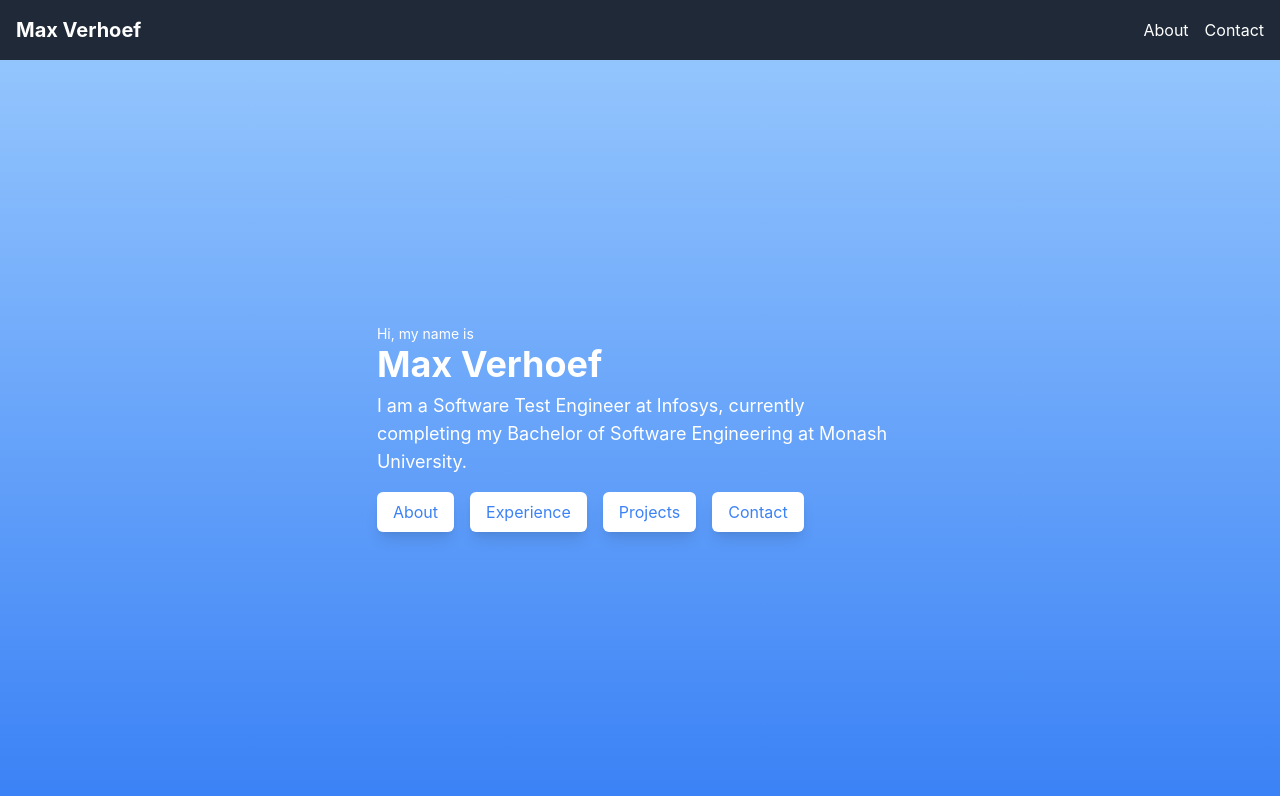
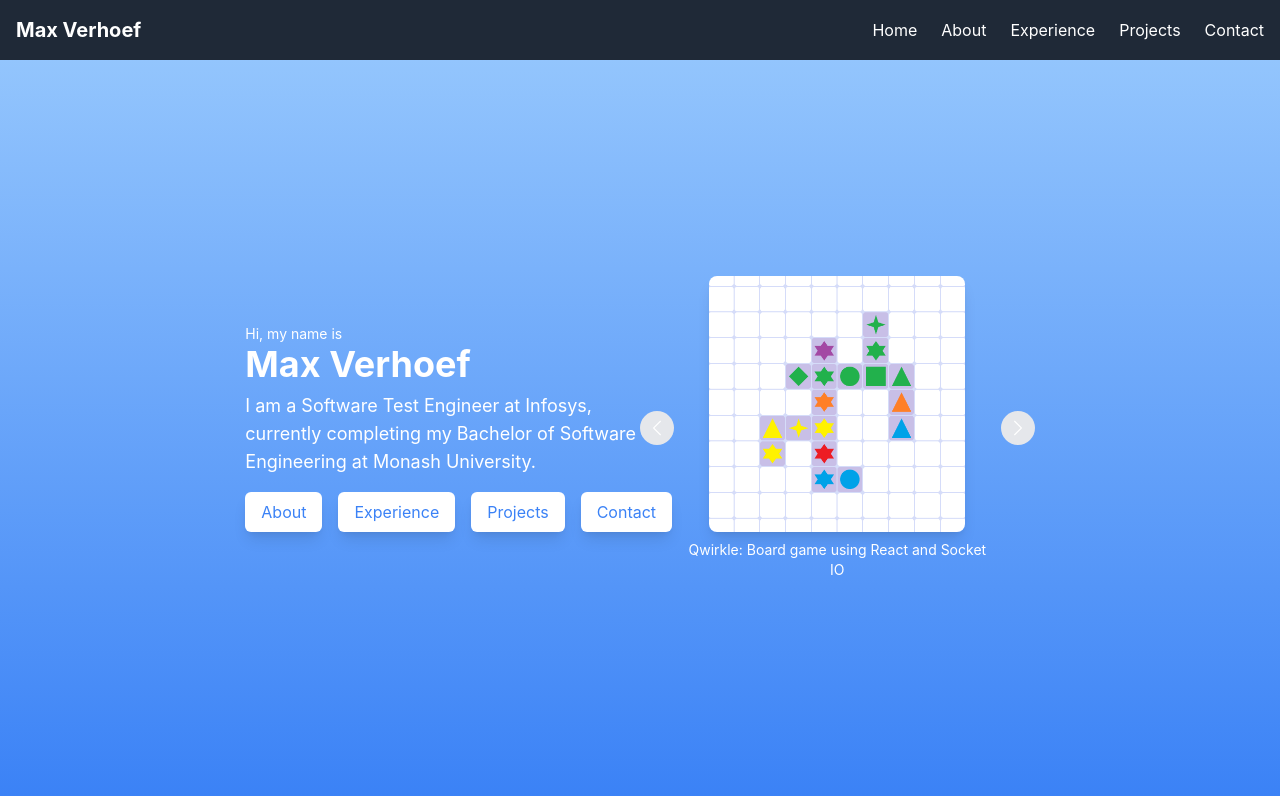
Before and after one commit to ae0n1an/Portfolio, a React (Create React App) app: page / in a window 1280 px wide. Built offline with nearby package versions, Linux system fonts and the light colour scheme.

Commit message:
added projects scroller to homepage

```diff
--- a/package.json
+++ b/package.json
@@ -14,6 +14,7 @@
     "postcss": "^8.4.35",
     "react": "^18.2.0",
     "react-dom": "^18.2.0",
+    "react-icons": "^5.0.1",
     "react-router-dom": "^6.22.2",
     "react-scripts": "5.0.1",
     "tailwindcss": "^3.4.1",
--- a/public/index.html
+++ b/public/index.html
@@ -7,7 +7,7 @@
     <meta name="theme-color" content="#000000" />
     <meta
       name="description"
-      content="Web site created using create-react-app"
+      content="Web sortfolio site for Max Verhoef using React and Tailwind CSS"
     />
     <link rel="apple-touch-icon" href="%PUBLIC_URL%/logo192.png" />
     <!--
--- a/src/components/Header.tsx
+++ b/src/components/Header.tsx
@@ -6,9 +6,18 @@ const Header: React.FC = () => {
     <header className="bg-gray-800 p-4 flex justify-between items-center">
       <div className="text-white text-xl font-bold">Max Verhoef</div>
       <nav>
-        <ul className="flex space-x-4">
+        <ul className="flex space-x-6">
+          <li>
+            <Link to="/" className="text-white hover:text-gray-300">Home</Link>
+          </li>
           <li>
             <Link to="/about" className="text-white hover:text-gray-300">About</Link>
+          </li>
+          <li>
+            <Link to="/about" className="text-white hover:text-gray-300">Experience</Link>
+          </li>
+          <li>
+            <Link to="/about" className="text-white hover:text-gray-300">Projects</Link>
           </li>
           <li>
             <Link to="/contact" className="text-white hover:text-gray-300">Contact</Link>
--- /dev/null
+++ b/src/components/ProjectScroller.tsx
@@ -0,0 +1,55 @@
+import React, { useState } from 'react';
+import qwirkle from '../assets/images/qwirkle.png'
+import { BsChevronLeft, BsChevronRight } from 'react-icons/bs';
+
+interface Project {
+  image: string;
+  description: string;
+}
+
+const ProjectScroller: React.FC = () => {
+  // Sample project data with images and descriptions
+  const [projects] = useState<Project[]>([
+    {
+      image: qwirkle,
+      description: 'Qwirkle: Board game using React and Socket IO',
+    },
+    {
+      image: 'https://via.placeholder.com/150',
+      description: 'Research Dock: Platform for research Collaboration',
+    },
+    {
+      image: 'https://via.placeholder.com/150',
+      description: 'Compatible: Mobile Dating application',
+    }
+  ]);
+
+  const [currentProjectIndex, setCurrentProjectIndex] = useState(0);
+
+  const nextProject = () => {
+    setCurrentProjectIndex((prevIndex) => (prevIndex === projects.length - 1 ? 0 : prevIndex + 1));
+  };
+
+  const prevProject = () => {
+    setCurrentProjectIndex((prevIndex) => (prevIndex === 0 ? projects.length - 1 : prevIndex - 1));
+  };
+
+  return (
+    <div className="flex items-center justify-center">
+      <div className="flex items-center">
+        <button onClick={prevProject} className="bg-gray-200 hover:bg-gray-300 rounded-full p-2 mr-2">
+          <BsChevronLeft className="text-lg" />
+        </button>
+        <div className="flex flex-col items-center justify-center">
+          <img src={projects[currentProjectIndex].image} alt={`Project ${currentProjectIndex + 1}`} className="w-64 h-64 object-cover rounded-lg shadow-lg" />
+          <p className="mt-2 text-sm text-center">{projects[currentProjectIndex].description}</p>
+        </div>
+        <button onClick={nextProject} className="bg-gray-200 hover:bg-gray-300 rounded-full p-2 ml-2">
+          <BsChevronRight className="text-lg" />
+        </button>
+      </div>
+    </div>
+  );
+};
+
+export default ProjectScroller;
--- a/src/pages/Home.tsx
+++ b/src/pages/Home.tsx
@@ -1,15 +1,16 @@
 import React from 'react';
 import Header from '../components/Header';
+import ProjectScroller from '../components/ProjectScroller';
 
 const Home: React.FC = () => {
-  const headerHeight = 4; // Replace with your actual header height
+  const headerHeight = 4;
   return (
     <div>
       <Header />
       <div className="min-h-screen flex flex-col lg:flex-row justify-center items-start lg:items-center bg-gradient-to-b from-blue-300 to-blue-500 text-white" style={{ minHeight: `calc(100vh - ${headerHeight}rem)` }}>
         <div className="flex flex-col lg:w-2/3 p-8 mx-auto">
           <div className="lg:flex justify-center lg:items-center">
-            <div className="text-center lg:text-left lg:w-2/3">
+            <div className="text-center lg:text-left lg:w-1/2">
               <p className="text-sm">Hi, my name is</p>
               <h1 className="text-4xl font-bold mb-2">Max Verhoef</h1>
               <p className="text-lg mb-4">
@@ -30,6 +31,9 @@ const Home: React.FC = () => {
                 </button>
               </div>
             </div>
+            <div className="text-center lg:text-left lg:w-1/2">
+              <ProjectScroller></ProjectScroller>
+            </div>
           </div>
         </div>
       </div>
```
Also changed, not shown: src/assets/images/qwirkle.png (added), 1 other file (tests, documents, lock files or other folders).
